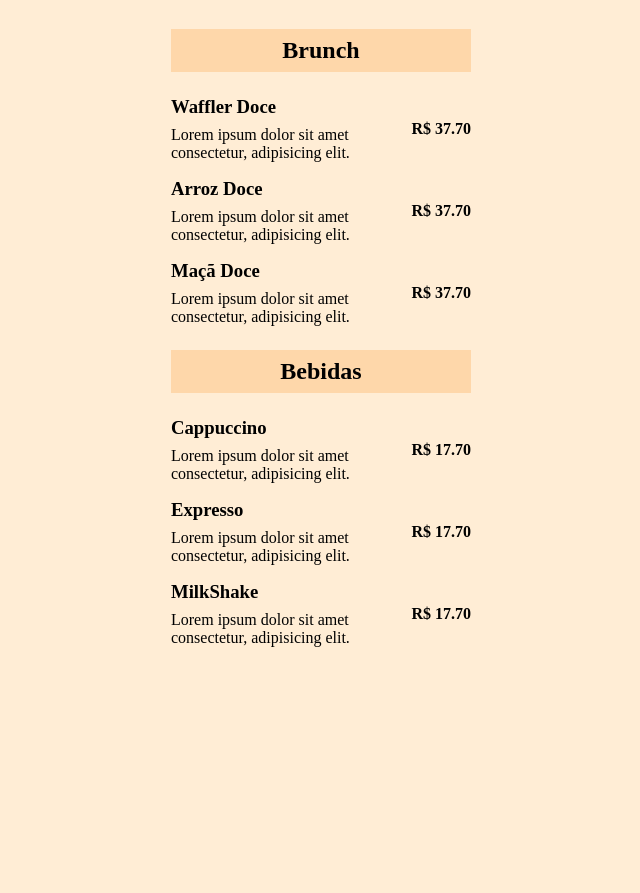
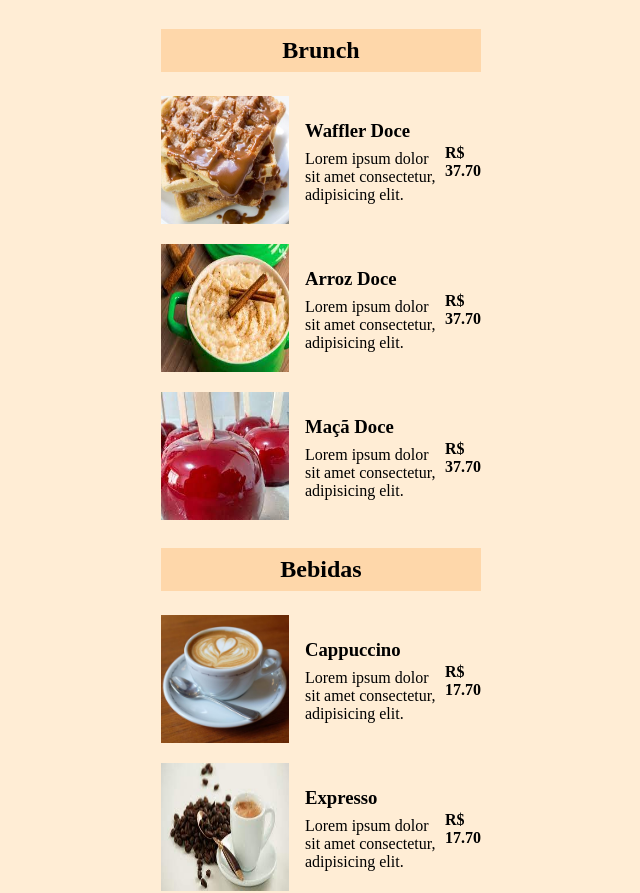
Before and after one commit to BH-Tec/rocketseat-maratona-explorer-3.0, a plain HTML site: page index.html in a window 1280 px wide. Shown: the part 94-987 px from the top of the page, without its empty margins (319-959 px from the left). Before the commit the page ends 800 px from the top, so only its background shows below. Drawn offline with Linux system fonts and the light colour scheme.

Commit message:
update image + css

```diff
--- a/css/style.css
+++ b/css/style.css
@@ -31,7 +31,8 @@ header h1 span {
 }
 
 section, header {
-    max-width: 18.75rem;
+    /* max-width: 18.75rem; */
+    max-width: 20rem; /* modificado para adequar a imagem */
     margin: 0 auto;
 }
 
@@ -55,9 +56,18 @@ ul li {
 }
 
 li .details {
-    max-width: 15rem;
+    /* max-width: 15rem; */
+    max-width: 12rem; /* modificado para adequar a imagem */
 }
 
 .details h3 {
     margin-bottom: 0.5rem;
 }
+
+/* Modificações para ajustar a imagem*/
+
+li .image {
+    width: 8rem;
+    height: 8rem;
+    margin-right: 1rem;
+}
--- a/index.html
+++ b/index.html
@@ -23,6 +23,9 @@
     <h2>Brunch</h2>
     <ul>
       <li>
+        <div>
+          <img class="image" src="./assets/produtos/waffle-doce.jpg" alt="">
+        </div>
         <div class="details">
           <h3>Waffler Doce</h3>
           <p class="description">
@@ -32,6 +35,9 @@
         <strong class="price">R$ 37.70</strong>
       </li>
       <li>
+        <div>
+          <img class="image" src="./assets/produtos/arroz-doce.jpg" alt="">
+        </div>
         <div class="details">
           <h3>Arroz Doce</h3>
           <p class="description">
@@ -41,6 +47,9 @@
         <strong class="price">R$ 37.70</strong>
       </li>
       <li>
+        <div>
+          <img class="image" src="./assets/produtos/maca-doce.jpg" alt="">
+        </div>
         <div class="details">
           <h3>Maçã Doce</h3>
           <p class="description">
@@ -56,6 +65,9 @@
     <h2>Bebidas</h2>
     <ul>
       <li>
+        <div>
+          <img class="image" src="./assets/produtos/cappuccino.jpg" alt="">
+        </div>
         <div class="details">
           <h3>Cappuccino</h3>
           <p class="description">
@@ -65,6 +77,9 @@
         <strong class="price">R$ 17.70</strong>
       </li>
       <li>
+        <div>
+          <img class="image" src="./assets/produtos/expresso.jpg" alt="">
+        </div>
         <div class="details">
           <h3>Expresso</h3>
           <p class="description">
@@ -74,6 +89,9 @@
         <strong class="price">R$ 17.70</strong>
       </li>
       <li>
+        <div>
+          <img class="image" src="./assets/produtos/milkshake.jpg" alt="">
+        </div>
         <div class="details">
           <h3>MilkShake</h3>
           <p class="description">
```
Also changed, not shown: assets/produtos/arroz-doce.jpg (added), assets/produtos/cappuccino.jpg (added), assets/produtos/expresso.jpg (added), assets/produtos/maca-doce.jpg (added), assets/produtos/milkshake.jpg (added), assets/produtos/waffle-doce.jpg (added).
